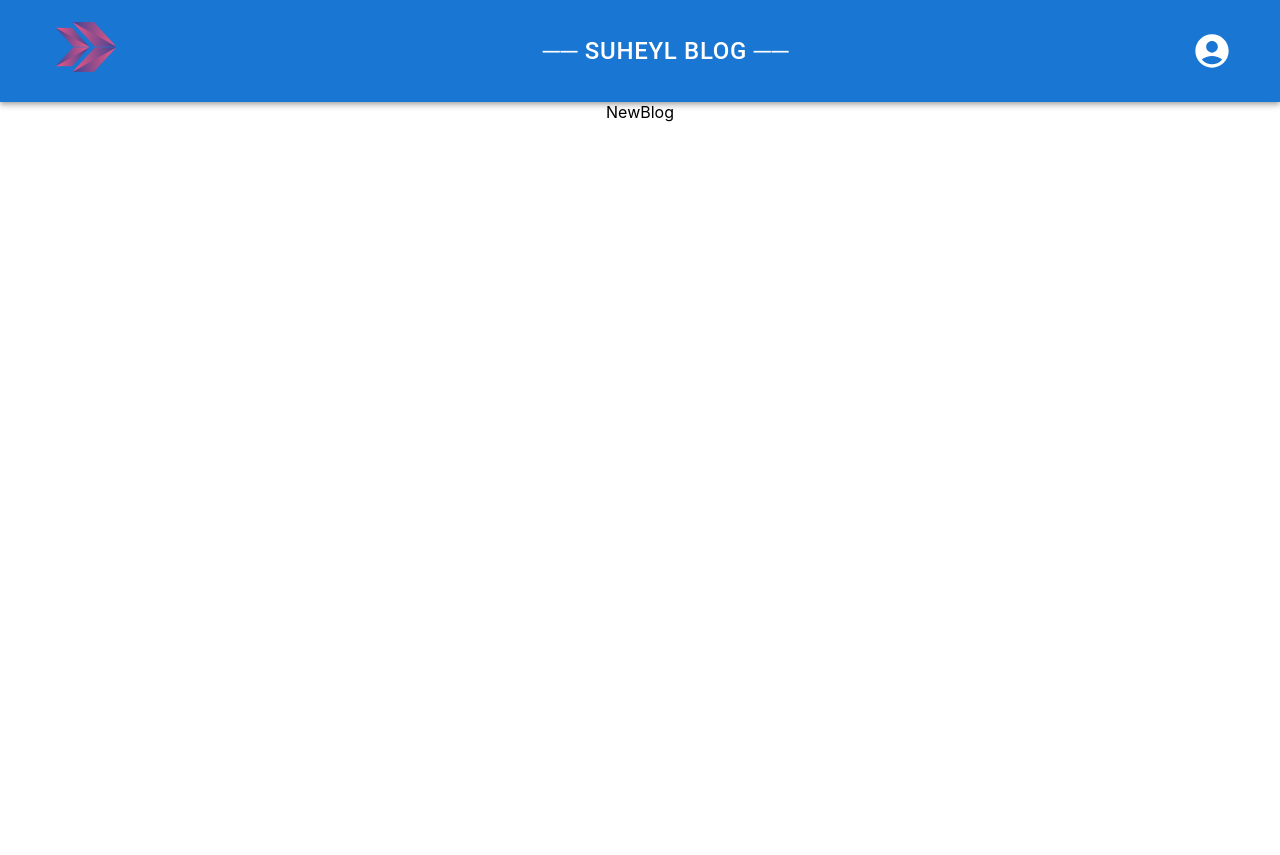
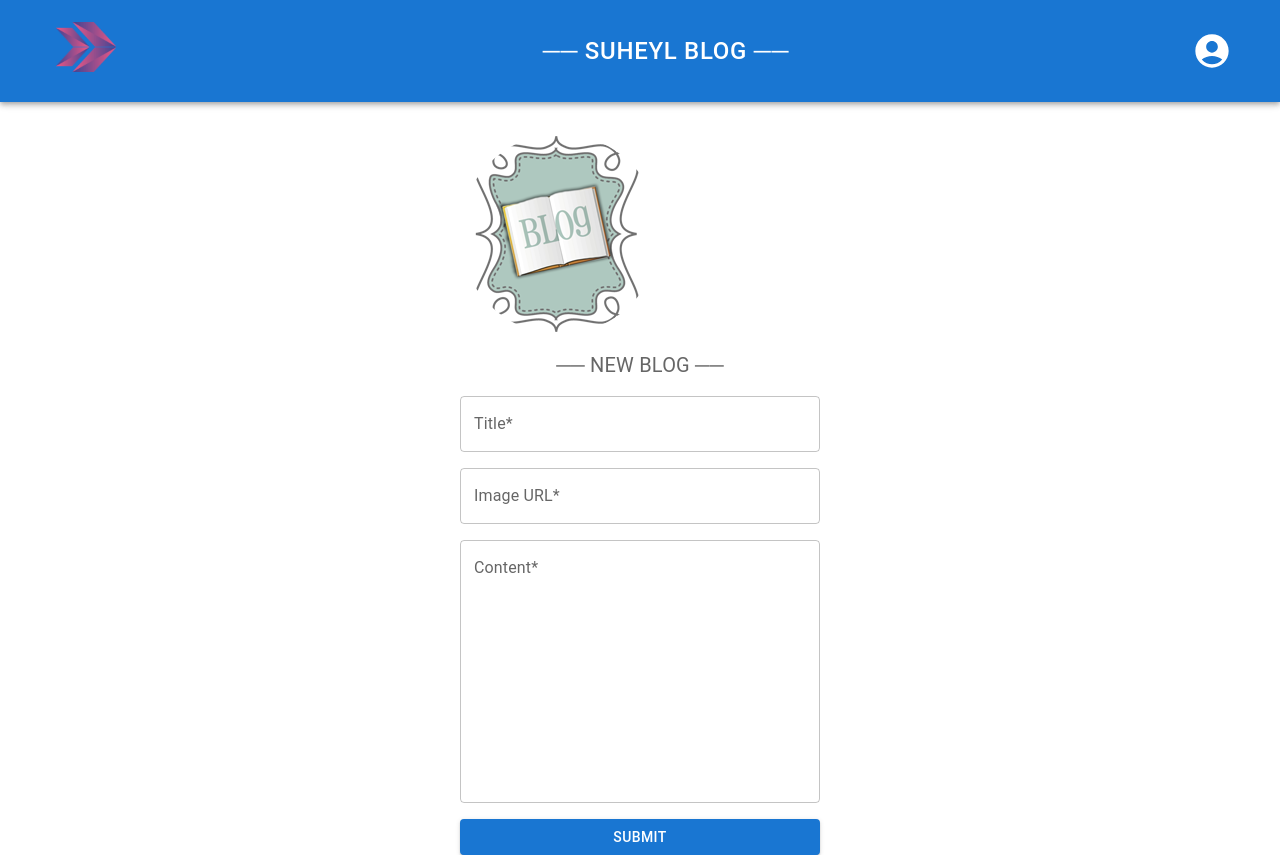
Before and after one commit to suheyl-yazici/react_fireBlog_App, a React (Create React App) app: page /newblog in a window 1280 px wide. Before the commit the page ends 800 px from the top, so only its background shows below. Built offline with nearby package versions, Linux system fonts and the light colour scheme; no server answers.

Commit message:
dashboard ve new blog sayfası yapıldı

```diff
--- a/src/components/BlogCard.js
+++ b/src/components/BlogCard.js
@@ -1,8 +1,58 @@
-import React from 'react'
+import * as React from 'react';
+import Card from '@mui/material/Card';
+import CardActions from '@mui/material/CardActions';
+import CardContent from '@mui/material/CardContent';
+import CardMedia from '@mui/material/CardMedia';
+import Button from '@mui/material/Button';
+import Typography from '@mui/material/Typography';
 
 const BlogCard = () => {
   return (
-    <div>BlogCard</div>
+    <div style={{display:"flex", flexWrap:"wrap", gap:40,margin:10}}>
+      <Card sx={{ maxWidth: 345 }}>
+    <CardMedia
+      component="img"
+      alt="green iguana"
+      height="140"
+      image="https://cdn.pixabay.com/photo/2022/04/18/19/51/rocks-7141482_960_720.jpg"
+      objectFit='contain'
+    />
+    <CardContent>
+      <Typography gutterBottom variant="h5" component="div">
+        Lizard
+      </Typography>
+      <Typography variant="body2" color="text.secondary">
+        Lizards are a widespread group of squamate reptiles, with over 6,000
+        species, ranging across all continents except Antarctica
+      </Typography>
+    </CardContent>
+    <CardActions>
+      <Button size="small">Share</Button>
+      <Button size="small">Learn More</Button>
+    </CardActions>
+  </Card>
+  <Card sx={{ maxWidth: 345 }}>
+    <CardMedia
+      component="img"
+      alt="green iguana"
+      height="140"
+      image="/static/images/cards/contemplative-reptile.jpg"
+    />
+    <CardContent>
+      <Typography gutterBottom variant="h5" component="div">
+        Lizard
+      </Typography>
+      <Typography variant="body2" color="text.secondary">
+        Lizards are a widespread group of squamate reptiles, with over 6,000
+        species, ranging across all continents except Antarctica
+      </Typography>
+    </CardContent>
+    <CardActions>
+      <Button size="small">Share</Button>
+      <Button size="small">Learn More</Button>
+    </CardActions>
+  </Card>
+  </div>
   )
 }
 
--- a/src/components/BlogForm.js
+++ b/src/components/BlogForm.js
@@ -1,8 +1,19 @@
 import React from 'react'
+import CssBaseline from '@mui/material/CssBaseline';
+import Box from '@mui/material/Box';
+import Container from '@mui/material/Container';
+import BlogCard from "../components/BlogCard";
 
 const BlogForm = () => {
   return (
-    <div>BlogForm</div>
+    <React.Fragment>
+    <CssBaseline />
+    <Container maxWidth="xxl">
+      <Box sx={{ bgcolor: 'red', height: '100vh' }} >
+        <BlogCard />
+      </Box>
+    </Container>
+  </React.Fragment>
   )
 }
 
--- a/src/pages/Dashboard.js
+++ b/src/pages/Dashboard.js
@@ -1,8 +1,20 @@
-import React from 'react'
+import * as React from 'react';
+import CssBaseline from '@mui/material/CssBaseline';
+import Box from '@mui/material/Box';
+import Container from '@mui/material/Container';
+import BlogForm from '../components/BlogForm';
 
 const Dashboard = () => {
   return (
-    <div>Dashboard</div>
+    <React.Fragment>
+    <CssBaseline />
+    <Container maxWidth="xxl">
+      <h2>──── Dashboard ────</h2>
+      <Box sx={{ bgcolor: '#cfe8fc', height: '100vh' }} >
+        <BlogForm />
+      </Box>
+    </Container>
+  </React.Fragment>
   )
 }
 
--- a/src/pages/Login.js
+++ b/src/pages/Login.js
@@ -26,7 +26,6 @@ const Login = () => {
   }
   const handleGoogleProvider = () => {
     signUpProvider(navigate);
-
   }
 
   return (
@@ -50,7 +49,8 @@ const Login = () => {
             display: "flex",
             justifyContent: "center",
             position:"relative",
-            top:45
+            top:45,
+            boxShadow:100
           }}
         >
           <div style={{ display: "flex", flexDirection: "column" }}>
--- a/src/pages/NewBlog.js
+++ b/src/pages/NewBlog.js
@@ -1,9 +1,48 @@
-import React from 'react'
+import React from "react";
+import CssBaseline from "@mui/material/CssBaseline";
+import Box from "@mui/material/Box";
+import Container from "@mui/material/Container";
+import Stack from "@mui/material/Stack";
+import BlokImg from "../assets/blok.png";
+import Avatar from "@mui/material/Avatar";
+import { Typography } from "@mui/material";
+import TextField from '@mui/material/TextField';
+import Button from '@mui/material/Button';
 
 const NewBlog = () => {
   return (
-    <div>NewBlog</div>
-  )
-}
+    <React.Fragment>
+      <CssBaseline />
+      <Container
+        fixed
+        sx={{
+          display: "flex",
+          justifyContent: "center",
+        }}
+      >
+        <Box
+          sx={{
+            height: "85vh",
+            width: '100%',
+            display: "flex",
+            justifyContent: "center",
+            marginTop: 4,
+          }}
+        >
+          <Stack spacing={2} sx={{width:"45vh"}}>
+            <Avatar alt="blog" src={BlokImg} sx={{ width: 200, height: 200, marginX:"auto" }} />
+            <Typography sx={{ fontSize: 20 }} color="text.secondary">
+              ── NEW BLOG ── </Typography>
+            <TextField fullWidth id="title" label="Title*" variant="outlined" />
+            <TextField  id="imgUrl" label="Image URL*" variant="outlined" />
+            <TextField  id="content" label="Content*" variant="outlined" multiline
+          minRows={10}/>
+          <Button variant="contained">SUBMIT</Button>
+          </Stack>
+        </Box>
+      </Container>
+    </React.Fragment>
+  );
+};
 
-export default NewBlog
+export default NewBlog;
--- a/src/pages/Register.js
+++ b/src/pages/Register.js
@@ -80,7 +80,7 @@ const Register = () => {
                   backgroundColor: "white",
                   padding: "20px",
                   display: "flex",
-                  justifyContent: "center",
+                  justifyContent: "center"
                 }}
               >
                  <form onSubmit={handleSubmit} >
@@ -94,7 +94,6 @@ const Register = () => {
                       value={email}
                       onChange={(e) => setEmail(e.target.value)}
                     />
-
                      <TextField
                       required
                       id="outlined-password-input"
@@ -122,7 +121,6 @@ const Register = () => {
         </Card>
       </Container>
     </div>
-
   );
 };
 
```
Also changed, not shown: src/components/Navbar.js (line endings or trailing spaces), src/helpers/firebase.js (line endings or trailing spaces).
